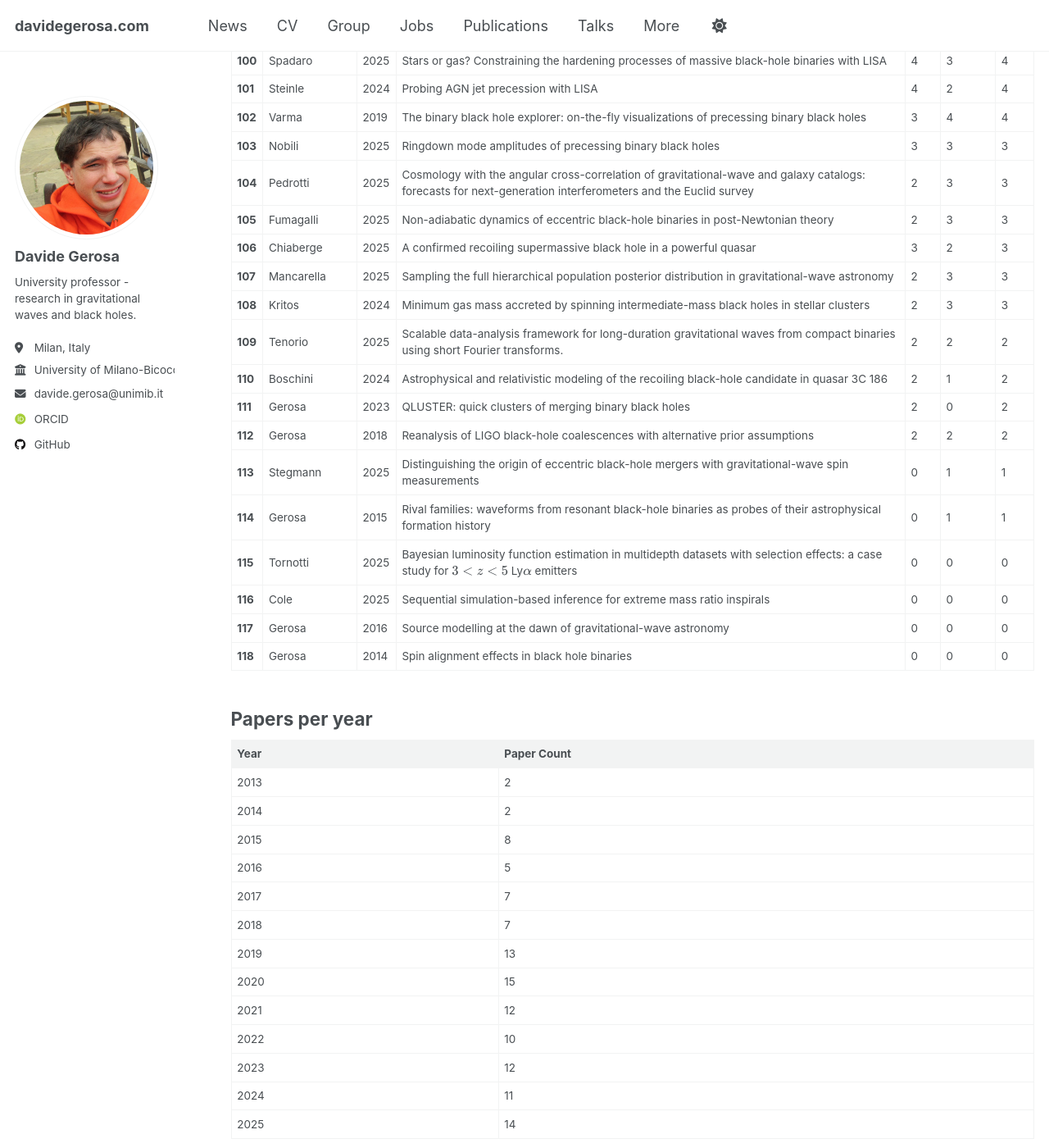
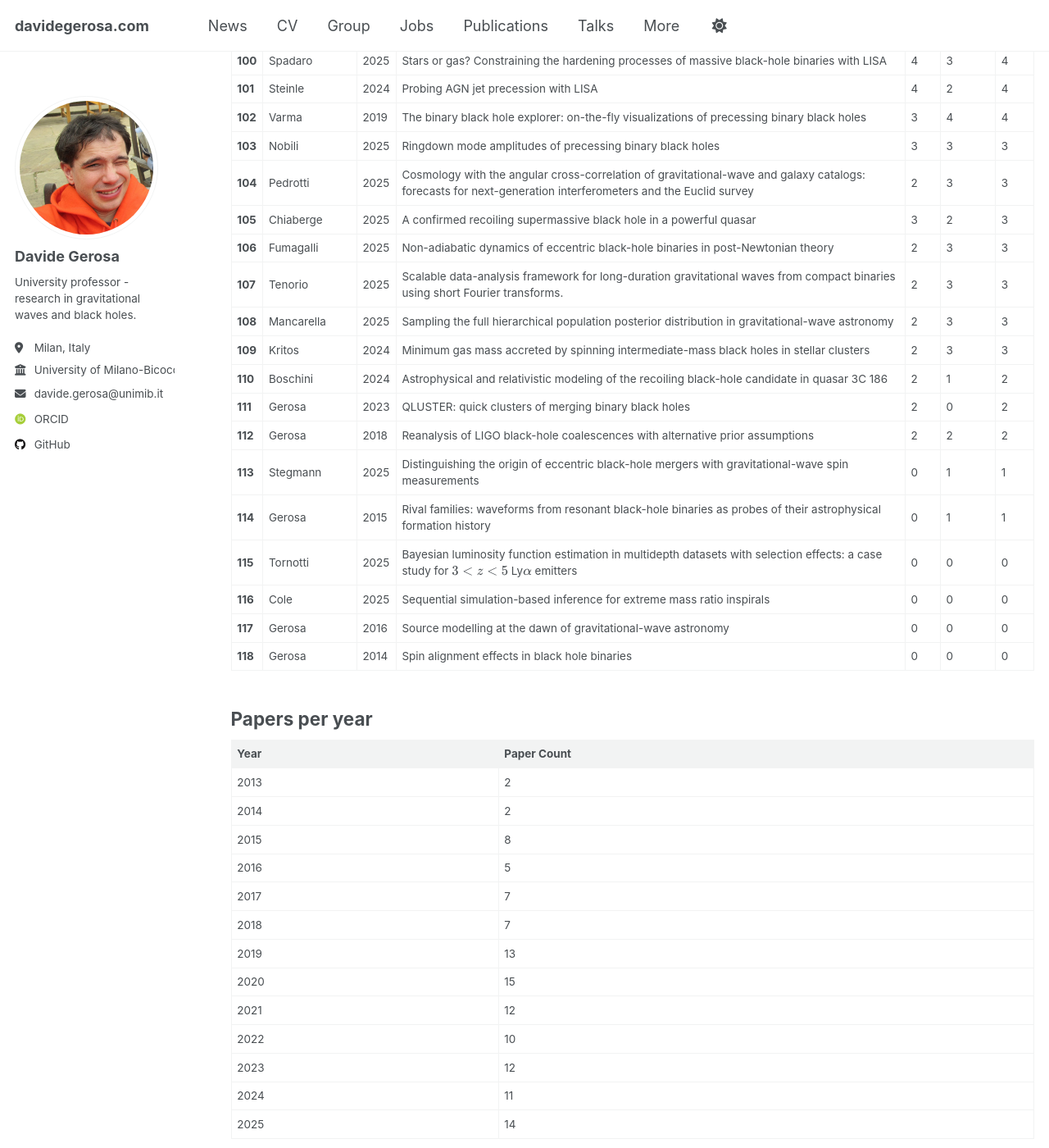
Before and after one commit to dgerosa/website, a Jekyll site: the page built from _pages/citations.md, in a window 1280 px wide and 1400 px high, scrolled down 4521 px. Shown: the whole window at 82% size. Built offline with Jekyll 4.4.1, drawn with Linux system fonts in a browser that asks for light colours; some web fonts are replaced; some of the changed text lies outside the part shown.

Commit message:
updated from dgerosa/cv

```diff
--- a/_pages/_citations.md
+++ b/_pages/_citations.md
@@ -113,11 +113,11 @@
 | **102** | Varma | 2019 | The binary black hole explorer: on-the-fly visualizations of precessing binary black holes | 3 | 4 | 4 |
 | **103** | Nobili | 2025 | Ringdown mode amplitudes of precessing binary black holes | 3 | 3 | 3 |
 | **104** | Pedrotti | 2025 | Cosmology with the angular cross-correlation of gravitational-wave and galaxy catalogs: forecasts for next-generation interferometers and the Euclid survey | 2 | 3 | 3 |
-| **105** | Fumagalli | 2025 | Non-adiabatic dynamics of eccentric black-hole binaries in post-Newtonian theory | 2 | 3 | 3 |
-| **106** | Chiaberge | 2025 | A confirmed recoiling supermassive black hole in a powerful quasar | 3 | 2 | 3 |
-| **107** | Mancarella | 2025 | Sampling the full hierarchical population posterior distribution in gravitational-wave astronomy | 2 | 3 | 3 |
-| **108** | Kritos | 2024 | Minimum gas mass accreted by spinning intermediate-mass black holes in stellar clusters | 2 | 3 | 3 |
-| **109** | Tenorio | 2025 | Scalable data-analysis framework for long-duration gravitational waves from compact binaries using short Fourier transforms. | 2 | 2 | 2 |
+| **105** | Chiaberge | 2025 | A confirmed recoiling supermassive black hole in a powerful quasar | 3 | 2 | 3 |
+| **106** | Fumagalli | 2025 | Non-adiabatic dynamics of eccentric black-hole binaries in post-Newtonian theory | 2 | 3 | 3 |
+| **107** | Tenorio | 2025 | Scalable data-analysis framework for long-duration gravitational waves from compact binaries using short Fourier transforms. | 2 | 3 | 3 |
+| **108** | Mancarella | 2025 | Sampling the full hierarchical population posterior distribution in gravitational-wave astronomy | 2 | 3 | 3 |
+| **109** | Kritos | 2024 | Minimum gas mass accreted by spinning intermediate-mass black holes in stellar clusters | 2 | 3 | 3 |
 | **110** | Boschini | 2024 | Astrophysical and relativistic modeling of the recoiling black-hole candidate in quasar 3C 186 | 2 | 1 | 2 |
 | **111** | Gerosa | 2023 | QLUSTER: quick clusters of merging binary black holes | 2 | 0 | 2 |
 | **112** | Gerosa | 2018 | Reanalysis of LIGO black-hole coalescences with alternative prior assumptions | 2 | 2 | 2 |
```
Also changed, not shown: other parts of _pages/_citations.md (+25 -25 lines), _pages/_publications.md (+12 -12 lines).
